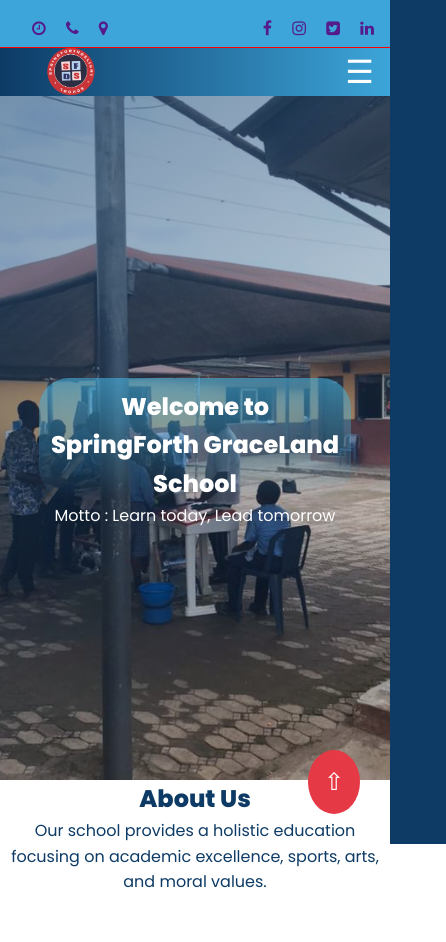
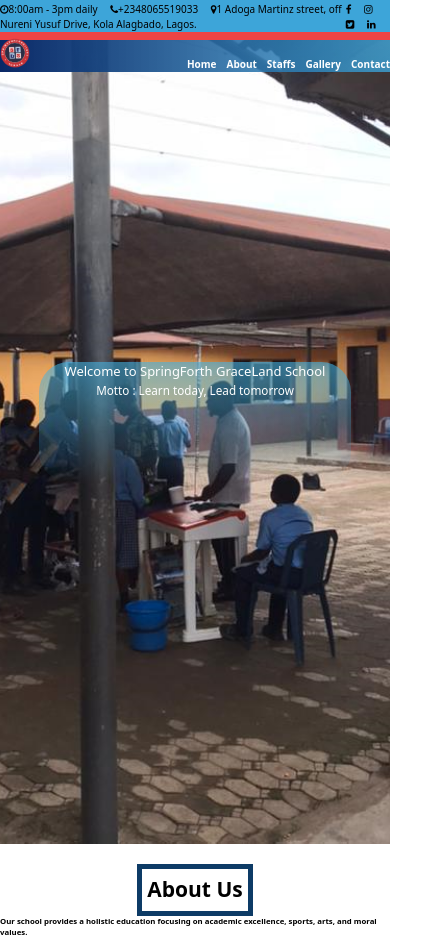
Before and after one commit to Tolulope-Ebenezer/springforthgraceland, a website: page index.html in a window 390 px wide. Shown: the top 942 px of the page, 446 px wide, since content can reach past the window. Drawn offline with Linux system fonts and the light colour scheme.

Commit message:
navbar without responsiveness with tailwind

```diff
--- a/index.html
+++ b/index.html
@@ -5,84 +5,102 @@
     <meta charset="UTF-8">
     <meta name="viewport" content="width=device-width, initial-scale=1.0">
     <title>SpringForth GraceLand School</title>
-    <link rel="stylesheet" href="style.css">
+    <link rel="stylesheet" href="./dist/output.css">
     <!-- ICONS LINK -->
-     <link rel="stylesheet" href="../font-awesome-4.7.0/css/font-awesome.min.css">
+    <link rel="stylesheet" href="./font-awesome-4.7.0/css/font-awesome.min.css">
     <!-- tab icon -->
-    <link rel="icon" href="../IMG/Springforth logo.png" type="image/png" />
+    <link rel="icon" href="./IMG/Springforth logo.png" type="image/png" />
 </head>
 
 <body>
     <!-- Navigation -->
-    <header>
-        <nav id="navOne">
+    <header class="w-full h-[4.5rem] text-[10px] fixed">
+        <nav id="navOne" class=" flex flex-row bg-[#3DA5D9] text-blue justify-between items-end h-[2rem]">
             <div id="contact">
-                <a href="" class="cnl1 cnl11"><i class="fa-regular fa-clock-o fa"></i><span>8:00am - 3pm
+                <a href="" class="pr-[10px]"><i class="fa-regular fa-clock-o fa"></i><span>8:00am - 3pm
                         daily</span></a>
-                <a href="" class="cnl1 cnl12"><i class="fa-solid fa-phone fa"></i><span>+2348065519033</span></a>
+                <a href="" class="pr-[10px]"><i class="fa-solid fa-phone fa"></i><span>+2348065519033</span></a>
                 <a href="" class="cnl1 cnl13"><i class="fa-solid fa-map-marker fa"></i><span>1 Adoga Martinz street, off
                         Nureni
                         Yusuf Drive, Kola Alagbado, Lagos.</span></a>
             </div>
             <div id="socialMedia">
-                <a href=""><i class="fa-brands fa-facebook fa"></i></a>
-                <a href=""><i class="fa-brands fa-instagram fa"></i></a>
-                <a href=""><i class="fa-brands fa-twitter-square fa"></i></a>
+                <a href="" class="pr-[10px]"><i class="fa-brands fa-facebook fa"></i></a>
+                <a href="" class="pr-[10px]"><i class="fa-brands fa-instagram fa"></i></a>
+                <a href="" class="pr-[10px]"><i class="fa-brands fa-twitter-square fa"></i></a>
                 <a href=""><i class="fa-brands fa-linkedin fa"></i></a>
             </div>
         </nav>
-        <nav id="navTwo">
-            <div class="logo"><img id="logo-img" src="../IMG/Springforth logo.png" alt=""></div>
-            <input type="checkbox" id="menu-toggle">
-            <label for="menu-toggle" class="hamburger">&#9776;</label>
-            <ul class="nav-links">
-                <li><label for="menu-toggle"><a href="#home">Home</a></label></li>
-                <li><label for="menu-toggle"><a href="#about">About</a></label></li>
-                <li><label for="menu-toggle"><a href="#courses">Staffs</a></label></li>
-                <li><label for="menu-toggle"><a href="#gallery">Gallery</a></label></li>
+        <div class="h-[0.5rem] bg-red-500"></div>
+        <nav id="navTwo"
+            class="bg-gradient-to-r from-[rgba(10,40,102,5)] to-[rgba(61,165,217,0.8)] flex flex-row items-end h-[2rem] justify-between">
+            <div class="w-[30px]"><img id="logo-img" src="./IMG/Springforth logo.png" alt=""></div>
+            <!-- <input type="checkbox" id="menu-toggle"> -->
+            <label for="menu-toggle" class="hidden">&#9776;</label>
+            <ul class="flex flex-row text-white justify-between hover:text-red-500 font-bold">
+                <li><label for="menu-toggle" class="pr-[10px]"><a href="#home">Home</a></label></li>
+                <li><label for="menu-toggle" class="pr-[10px]"><a href="#about">About</a></label></li>
+                <li><label for="menu-toggle" class="pr-[10px]"><a href="#courses">Staffs</a></label></li>
+                <li><label for="menu-toggle" class="pr-[10px]"><a href="#gallery">Gallery</a></label></li>
                 <li><label for="menu-toggle"><a href="#contact">Contact</a></label></li>
             </ul>
         </nav>
     </header>
 
     <!-- Home Section -->
-    <section id="home" class="section home">
-        <div class="welcomeNote">
-            <h1>Welcome to SpringForth GraceLand School</h1>
-            <p>Motto : Learn today, Lead tomorrow</p>
+    <section id="home"
+        class="bg-[url('../IMG/HomePage.png')] h-[100vh] bg-no-repeat bg-center bg-cover flex items-center justify-center mb-[20px]">
+        <div
+            class="h-[120px] flex flex-col bg-gradient-to-b from-[rgba(68,177,223,0.6)] to-[rgba(128,139,196,0)] rounded-[30px] w-[80%] items-center">
+            <h1 class="text-[clamp(13px,3vw,45px)] text-white">
+                Welcome to SpringForth GraceLand School
+            </h1>
+            <p class="text-[clamp(10px,3vw,35px)] text-white">Motto : Learn today, Lead tomorrow</p>
         </div>
 
     </section>
 
     <!-- About Section -->
-    <section id="about" class="section about">
-        <h2>About Us</h2>
-        <p>Our school provides a holistic education focusing on academic excellence, sports, arts, and moral values.</p>
+    <section id="about" class="h-[100vh] flex flex-col items-center mb-[20px]">
+        <h2 class="flex justify-center text-[clamp(21px,2vw,40px)] font-bold border-[5px] border-[#0D3B66] p-[5px]">
+            About Us</h2>
+        <p class="w-full flex justify-center font-bold text-[clamp(6.5px,2vw,27px)]">Our school provides a holistic
+            education focusing
+            on academic excellence,
+            sports, arts, and
+            moral values.</p>
     </section>
 
     <!-- Courses Section -->
-    <section id="courses" class="section courses">
-        <h2>Our Courses</h2>
-        <div class="course-cards">
-            <div class="card">
+    <section id="courses" class="h-[100vh]">
+        <div class="flex flex-col items-center">
+            <h2
+                class="flex justify-center text-[clamp(21px,2vw,40px)] font-bold border-[5px] border-[#0D3B66] p-[5px] mb-[5px]">
+                Our Courses</h2>
+            <div class="flex flex-row m-[10px] h-[200px]">
+                <div class="bg-[#EAF6FF] border border-[2px] border-[#0D3B66] mr-[10px] flex-col">
+                    <div>
                         <h3>Mathematics</h3>
                         <p>Develop critical thinking and problem-solving skills.</p>
                     </div>
-            <div class="card">
+                    <div class="flex bg-blue-500 items-end">name</div>
+                </div>
+                <div class="bg-[#EAF6FF] border border-[2px] border-[#0D3B66] mr-[10px]">
                     <h3>Science</h3>
                     <p>Explore the wonders of physics, chemistry, and biology.</p>
                 </div>
-            <div class="card">
+                <div class="bg-[#EAF6FF] border border-[2px] border-[#0D3B66] mr-[10px]">
                     <h3>Language Arts</h3>
                     <p>Enhance communication, reading, and writing skills.</p>
                 </div>
-            <div class="card">
+                <div class="bg-[#EAF6FF] border border-[2px] border-[#0D3B66] mr-[10px]">
                     <h3>History & Social Studies</h3>
                     <p>Learn about our world, cultures, and past events.</p>
                 </div>
-            <div class="card">
+                <div class="bg-[#EAF6FF] border border-[2px] border-[#0D3B66]">
                     <h3>Physical Education</h3>
                     <p>Promote health, fitness, and teamwork.</p>
+                </div>
             </div>
         </div>
     </section>
--- /dev/null
+++ b/postcss.config.js
@@ -0,0 +1,6 @@
+module.exports = {
+  plugins: {
+    tailwindcss: {},
+    autoprefixer: {},
+  },
+}
--- /dev/null
+++ b/src/input.css
@@ -0,0 +1,3 @@
+@tailwind base;
+@tailwind components;
+@tailwind utilities;
--- a/style.css
+++ b/style.css
@@ -16,7 +16,7 @@
 }
 
 body {
-    font-family: "Poppins",'Arial', sans-serif;
+    font-family: "Poppins", 'Arial', sans-serif;
     line-height: 1.6;
     color: #0D3B66;
     background-color: #FFFFFF;
@@ -24,7 +24,7 @@
 
 /* Header / Navigation */
 header {
-    background: linear-gradient(90deg, #0D3B66, #3DA5D9);
+    background: linear-gradient(90deg, #0d3b66, rgb(104, 163, 192));
     color: white;
     position: sticky;
     top: 0;
@@ -246,6 +246,7 @@
     #navOne span {
         display: none;
     }
+
     .nav-links {
         position: fixed;
         right: 0;
@@ -262,6 +263,7 @@
     .nav-links li {
         margin: 1.5rem 0;
     }
+
     #nav-links li:hover {
         background-color: #3DA5D9;
     }
--- /dev/null
+++ b/tailwind.config.js
@@ -0,0 +1,12 @@
+/** @type {import('tailwindcss').Config} */
+module.exports = {
+  content: [
+    "./index.html",
+    "./src/**/*.{html,js,ts,jsx,tsx}",
+    "./*.html"
+  ],
+  theme: {
+    extend: {},
+  },
+  plugins: [],
+}
```
Also changed, not shown: package.json (added, +18 -0 lines), dist/output.css (added), 1 other file. Lines whose indentation alone changed are shown as unchanged.
